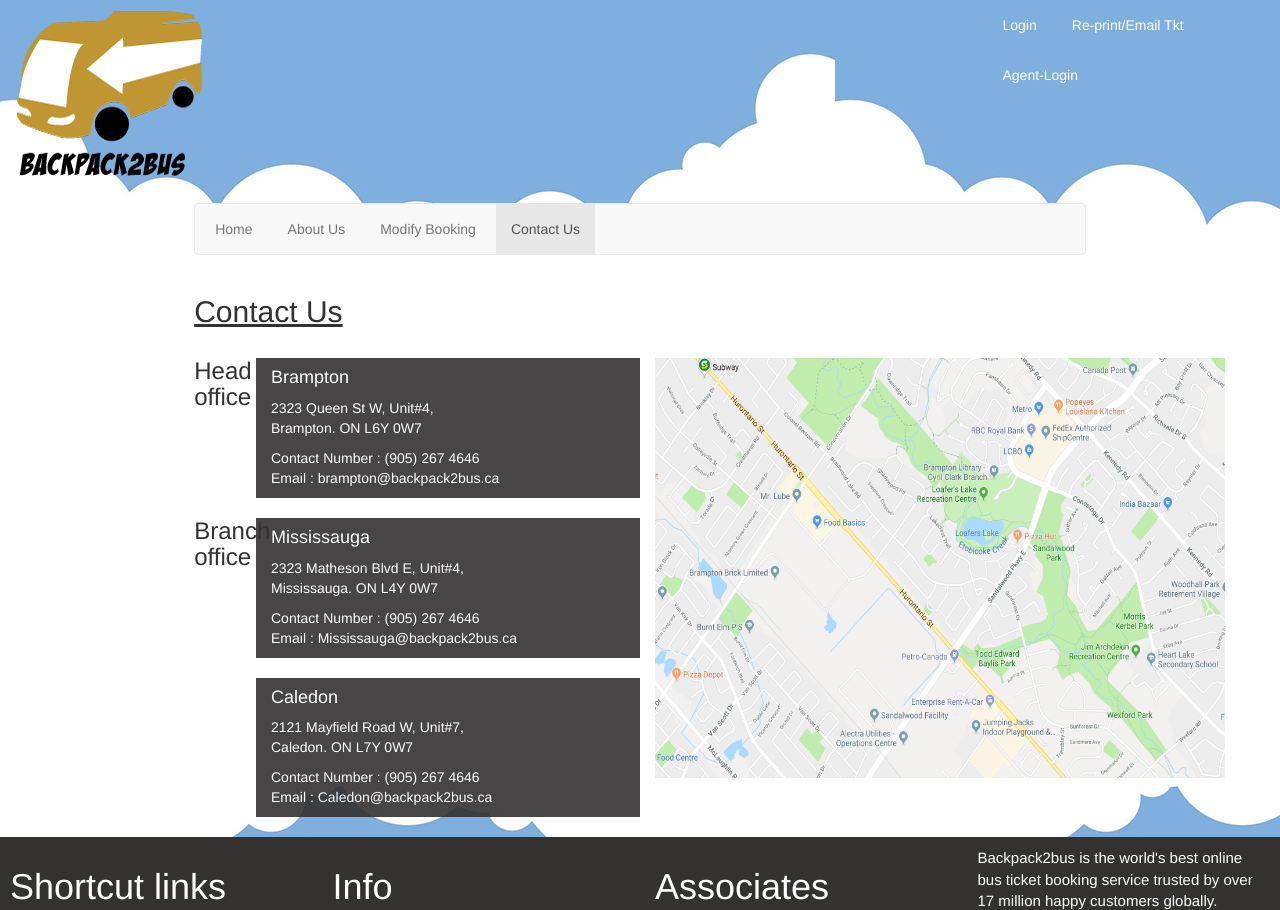
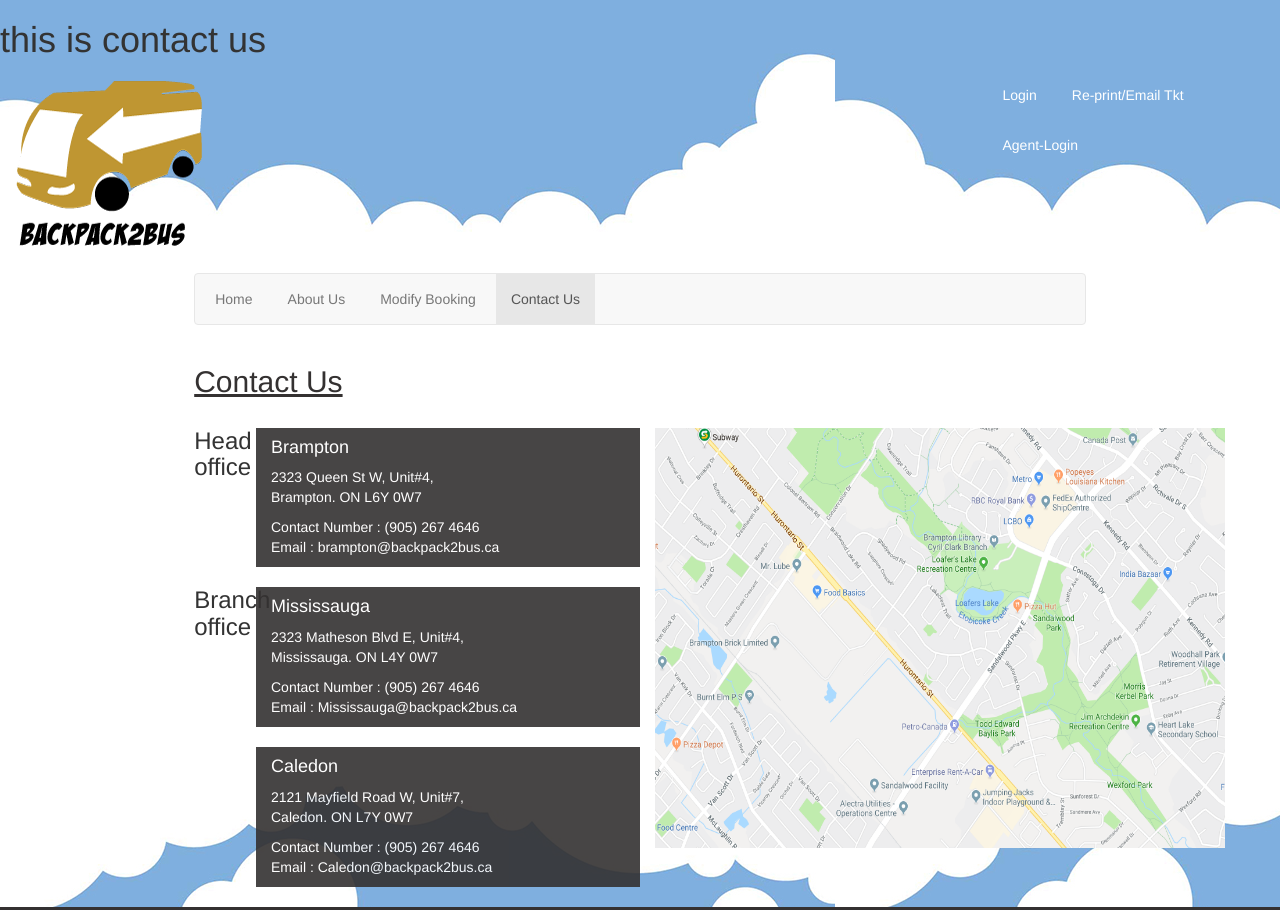
Before and after one commit to aarjav89/HelloWorld, a plain HTML site: page contactus.html in a window 1280 px wide. Shown: the top 910 px of the page. Drawn offline with nearby package versions, Linux system fonts and the light colour scheme.

Commit message:
added header in contact us

```diff
--- a/contactus.html
+++ b/contactus.html
@@ -12,6 +12,7 @@
 </head>
 
 <body>
+  <h1> this is contact us </h1>
  <div class="row"> <!-- start 1st row -->
  	 <div class="col-lg-9">
     <!-- <h1> <a class="navbar-brand" href="index.html">Backpack2bus.ca </a> </h1> -->
```
